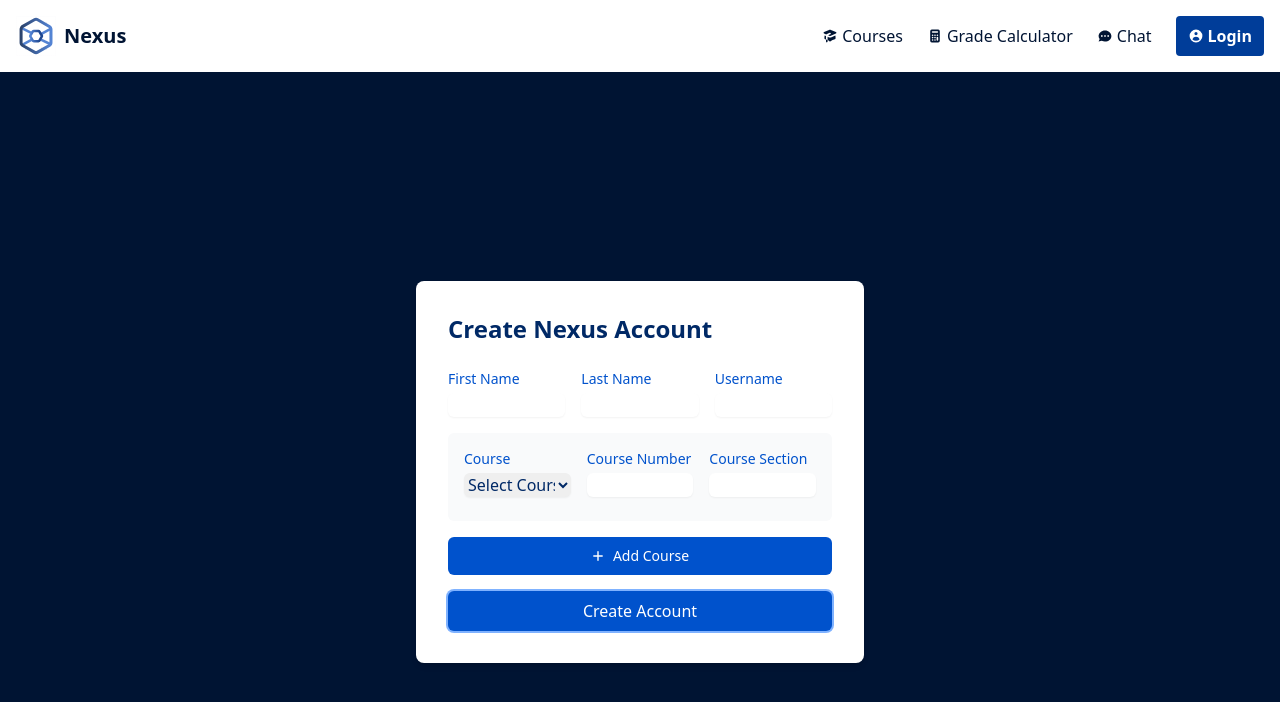
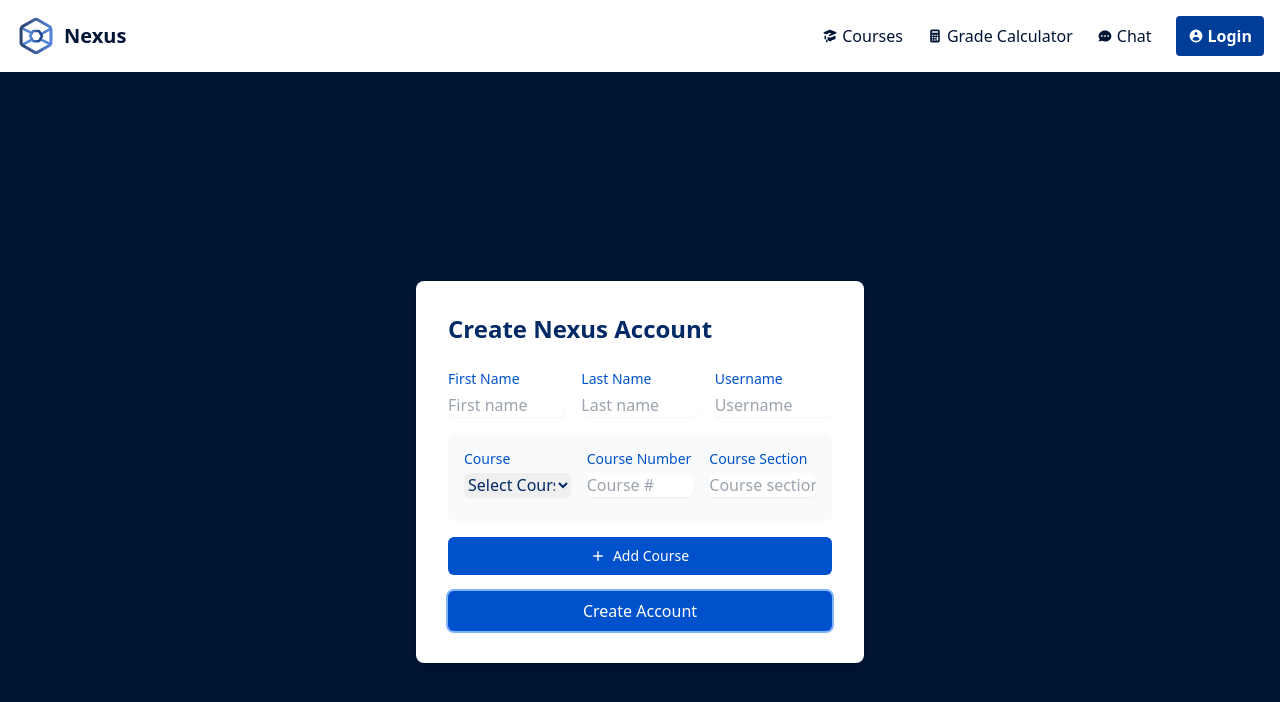
Before and after one commit to acm-projects/Nexus, a React (Vite) app in the folder nexus/: page /register in a window 1280 px wide. Both pictures are taken after typing "name@example.com", "Sample123" into the empty fields and a click on the button "Next". Shown: the top 702 px of the page. Built offline with nearby package versions, Linux system fonts and the light colour scheme.

Commit message:
login/register updated

```diff
--- a/nexus/src/pages/LoginPage.jsx
+++ b/nexus/src/pages/LoginPage.jsx
@@ -26,6 +26,7 @@ const LoginPage = () => {
               className="mt-1 block w-full rounded-md border-gray-300 shadow-sm focus:border-nexus-blue-300 focus:ring focus:ring-nexus-blue-200 focus:ring-opacity-50 text-nexus-blue-800"
               value={email}
               onChange={(e) => setEmail(e.target.value)}
+              placeholder="Enter email"
               required
             />
           </div>
@@ -37,6 +38,7 @@ const LoginPage = () => {
               className="mt-1 block w-full rounded-md border-gray-300 shadow-sm focus:border-nexus-blue-300 focus:ring focus:ring-nexus-blue-200 focus:ring-opacity-50 text-nexus-blue-800 pr-10"
               value={password}
               onChange={(e) => setPassword(e.target.value)}
+              placeholder="Enter password"
               required
             />
             <button
--- a/nexus/src/pages/RegisterPage.jsx
+++ b/nexus/src/pages/RegisterPage.jsx
@@ -78,6 +78,7 @@ const RegisterPage = () => {
                   className="mt-1 block w-full rounded-md border-gray-300 shadow-sm focus:border-nexus-blue-300 focus:ring focus:ring-nexus-blue-200 focus:ring-opacity-50 text-nexus-blue-800"
                   value={email}
                   onChange={(e) => setEmail(e.target.value)}
+                  placeholder="Enter email"
                   required
                 />
               </div>
@@ -89,6 +90,7 @@ const RegisterPage = () => {
                   className="mt-1 block w-full rounded-md border-gray-300 shadow-sm focus:border-nexus-blue-300 focus:ring focus:ring-nexus-blue-200 focus:ring-opacity-50 text-nexus-blue-800 pr-10"
                   value={password}
                   onChange={(e) => setPassword(e.target.value)}
+                  placeholder="Enter password"
                   required
                 />
                 <button
@@ -111,6 +113,7 @@ const RegisterPage = () => {
                     className="mt-1 block w-full rounded-md border-gray-300 shadow-sm focus:border-nexus-blue-300 focus:ring focus:ring-nexus-blue-200 focus:ring-opacity-50 text-nexus-blue-800"
                     value={firstName}
                     onChange={(e) => setFirstName(e.target.value)}
+                    placeholder="First name"
                     required
                   />
                 </div>
@@ -122,6 +125,7 @@ const RegisterPage = () => {
                     className="mt-1 block w-full rounded-md border-gray-300 shadow-sm focus:border-nexus-blue-300 focus:ring focus:ring-nexus-blue-200 focus:ring-opacity-50 text-nexus-blue-800"
                     value={lastName}
                     onChange={(e) => setLastName(e.target.value)}
+                    placeholder="Last name"
                     required
                   />
                 </div>
@@ -133,6 +137,7 @@ const RegisterPage = () => {
                     className="mt-1 block w-full rounded-md border-gray-300 shadow-sm focus:border-nexus-blue-300 focus:ring focus:ring-nexus-blue-200 focus:ring-opacity-50 text-nexus-blue-800"
                     value={username}
                     onChange={(e) => setUsername(e.target.value)}
+                    placeholder="Username"
                     required
                   />
                 </div>
@@ -168,6 +173,7 @@ const RegisterPage = () => {
                         }}
                         pattern="\d{4}"
                         maxLength="4"
+                        placeholder="Course #"
                         required
                       />
                     </div>
@@ -184,6 +190,7 @@ const RegisterPage = () => {
                         }}
                         pattern="\d{3}"
                         maxLength="3"
+                        placeholder="Course section"
                         required
                       />
                     </div>
```
